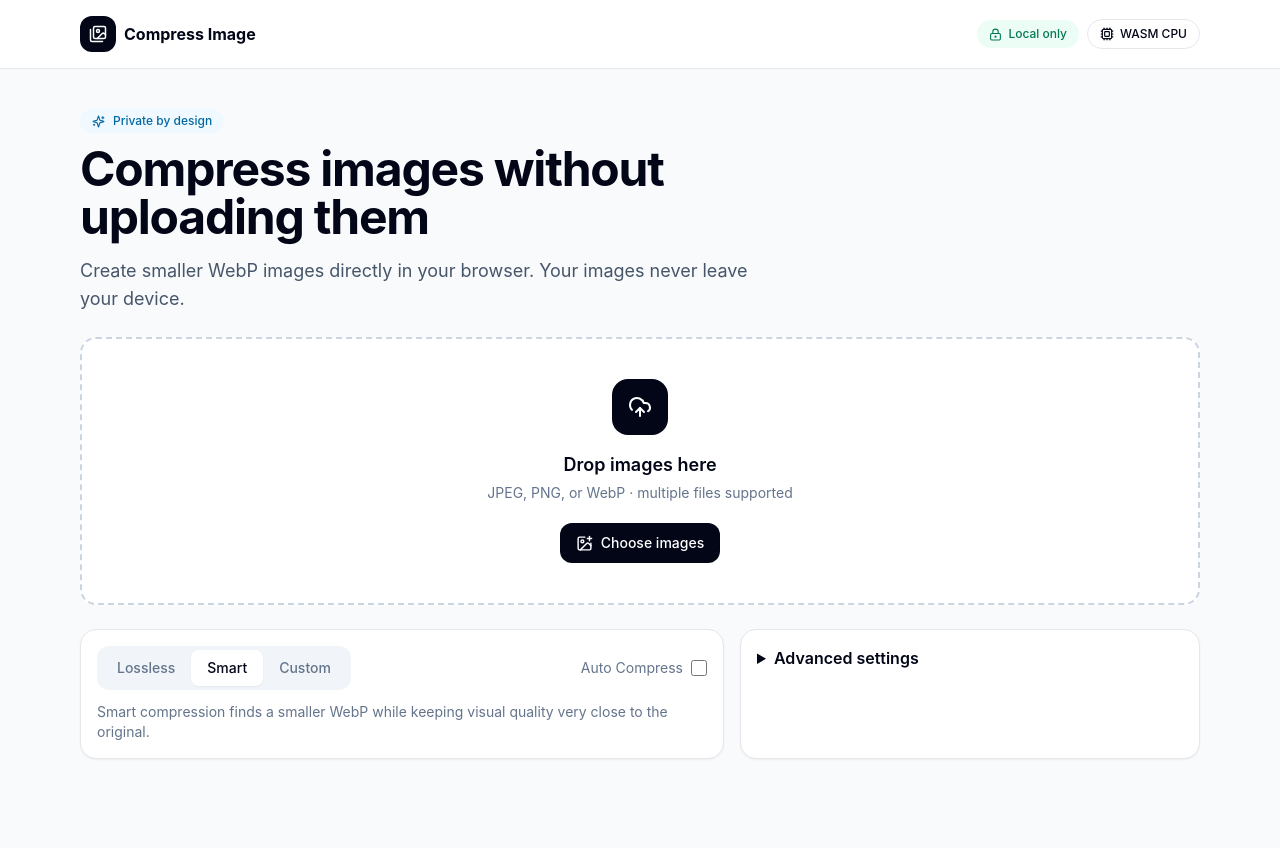
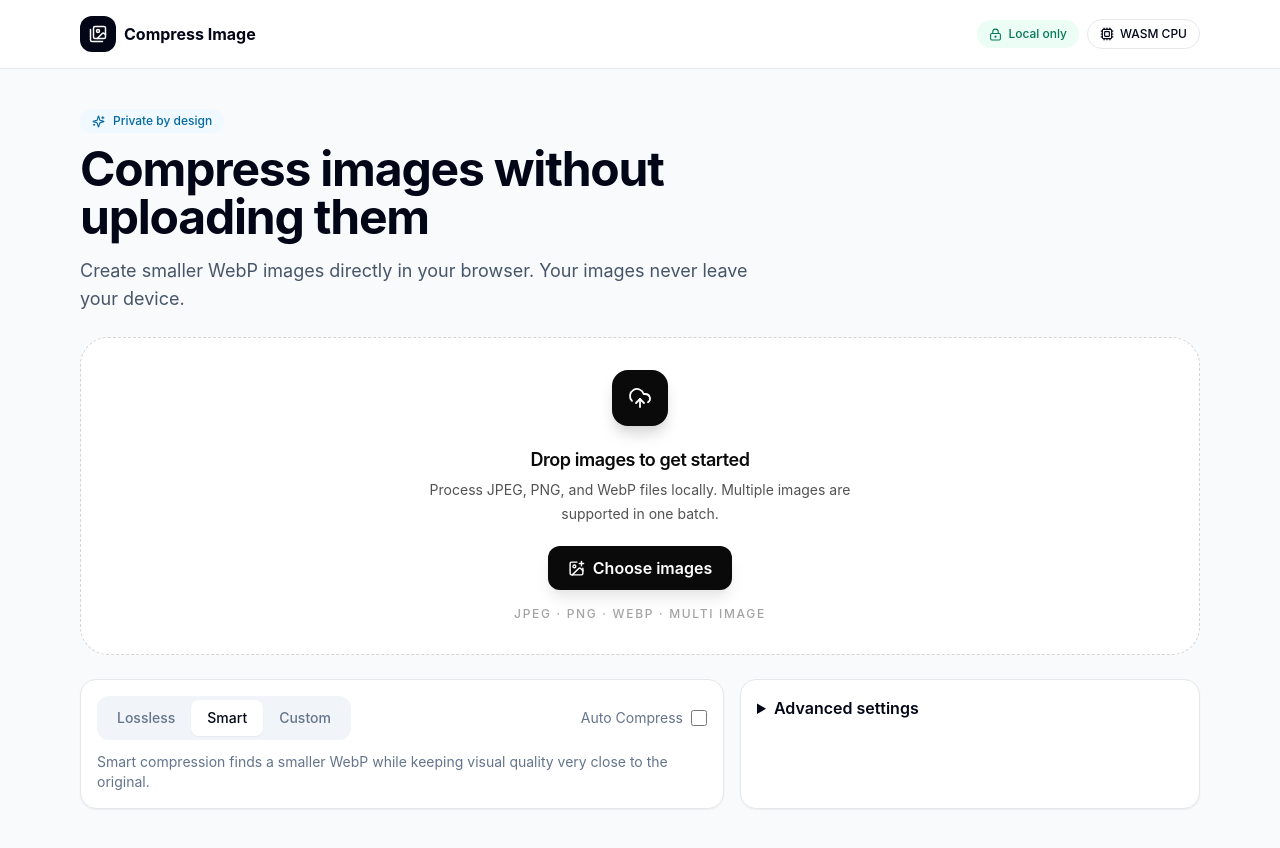
Before and after one commit to zaengit/compress-image, a React (Vite) app: page / in a window 1280 px wide. Shown: the top 848 px of the page. Built offline with nearby package versions, Linux system fonts and the light colour scheme.

Commit message:
style: match crop-image upload experience

```diff
--- a/src/components/UploadZone.tsx
+++ b/src/components/UploadZone.tsx
@@ -2,11 +2,27 @@ import { ImagePlus, UploadCloud } from 'lucide-react';
 import { useRef, useState } from 'react';
 
 export function UploadZone({ onFiles }: { onFiles: (files: File[]) => void }) {
-  const input = useRef<HTMLInputElement>(null); const [drag, setDrag] = useState(false);
-  return <div onDragOver={e => { e.preventDefault(); setDrag(true); }} onDragLeave={() => setDrag(false)} onDrop={e => { e.preventDefault(); setDrag(false); onFiles([...e.dataTransfer.files]); }} className={`rounded-2xl border-2 border-dashed p-10 text-center transition ${drag ? 'border-sky-500 bg-sky-50 scale-[1.01]' : 'border-slate-300 bg-white'}`}>
-    <div className="mx-auto mb-4 grid h-14 w-14 place-items-center rounded-2xl bg-slate-950 text-white"><UploadCloud /></div>
-    <h2 className="text-lg font-semibold">Drop images here</h2><p className="mt-1 text-sm text-slate-500">JPEG, PNG, or WebP · multiple files supported</p>
-    <button onClick={() => input.current?.click()} className="mt-5 inline-flex items-center gap-2 rounded-xl bg-slate-950 px-4 py-2.5 text-sm font-medium text-white hover:bg-slate-800"><ImagePlus size={17}/> Choose images</button>
-    <input ref={input} hidden type="file" multiple accept="image/jpeg,image/png,image/webp" onChange={e => onFiles([...e.target.files ?? []])}/>
-  </div>;
+  const input = useRef<HTMLInputElement>(null);
+  const [drag, setDrag] = useState(false);
+
+  return (
+    <section
+      onDragEnter={e => { e.preventDefault(); setDrag(true); }}
+      onDragOver={e => e.preventDefault()}
+      onDragLeave={e => { e.preventDefault(); setDrag(false); }}
+      onDrop={e => { e.preventDefault(); setDrag(false); onFiles([...e.dataTransfer.files]); }}
+      className={`group rounded-[28px] border border-dashed p-6 text-center transition sm:p-8 ${drag ? 'border-neutral-950 bg-neutral-100' : 'border-neutral-300 bg-white hover:border-neutral-950'}`}
+    >
+      <div className="mx-auto flex h-14 w-14 items-center justify-center rounded-2xl bg-neutral-950 text-white shadow-lg shadow-neutral-300 transition group-hover:-translate-y-0.5">
+        <UploadCloud size={24} strokeWidth={1.8} />
+      </div>
+      <h2 className="mt-5 text-lg font-semibold tracking-tight text-neutral-950">Drop images to get started</h2>
+      <p className="mx-auto mt-1 max-w-md text-sm leading-6 text-neutral-600">Process JPEG, PNG, and WebP files locally. Multiple images are supported in one batch.</p>
+      <button onClick={() => input.current?.click()} className="mt-5 inline-flex min-h-11 items-center gap-2 rounded-xl bg-neutral-950 px-5 py-2.5 font-semibold text-white shadow-lg shadow-neutral-200 transition hover:bg-neutral-800">
+        <ImagePlus size={17}/> Choose images
+      </button>
+      <p className="mt-4 text-xs font-medium uppercase tracking-[0.14em] text-neutral-400">JPEG · PNG · WebP · Multi image</p>
+      <input ref={input} hidden type="file" multiple accept="image/jpeg,image/png,image/webp" onChange={e => { onFiles([...e.target.files ?? []]); e.currentTarget.value = ''; }}/>
+    </section>
+  );
 }
```
